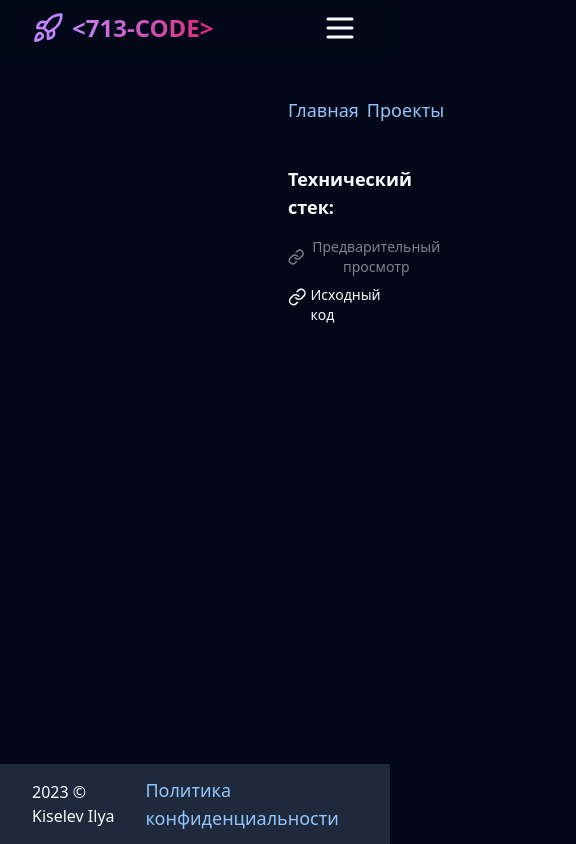
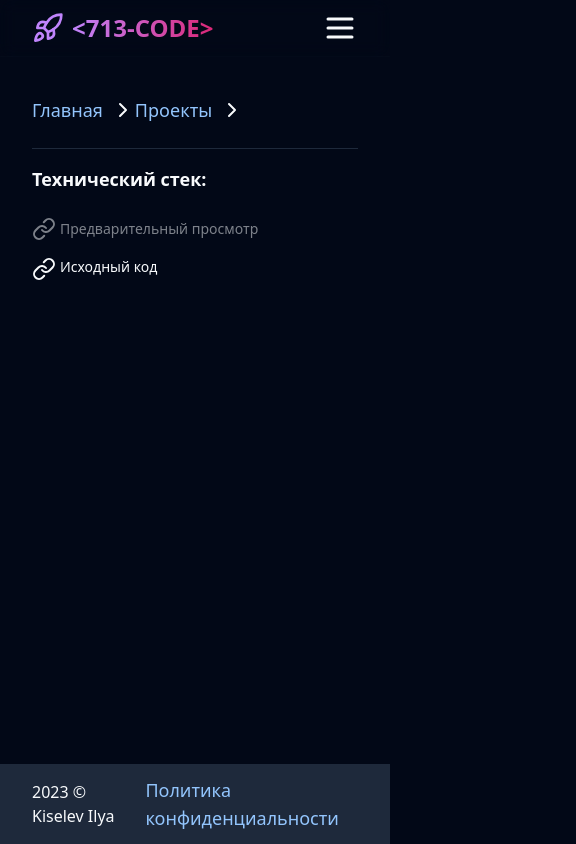
Before and after one commit to PopLocker714/portfolio, a Next.js app: page /projects/1 in a window 390 px wide. Shown: the whole page, 576 px wide, since content can reach past the window. Built offline with nearby package versions, Linux system fonts and the light colour scheme.

Commit message:
fix mobile adaptive

```diff
--- a/app/(root)/projects/[project]/page.tsx
+++ b/app/(root)/projects/[project]/page.tsx
@@ -12,7 +12,7 @@ export default async function Page({
   const { projects } = await import("@/public/projects-data.json");
   const project = projects.find((project) => project.id === params.project);
   return (
-    <div className="container py-20 px-72">
+    <div className="container py-20 lg:px-60">
       <div className="flex py-4 items-center">
         <Link
           className="mr-2 hover:underline underline-offset-4 text-lg text-blue-300"
```
